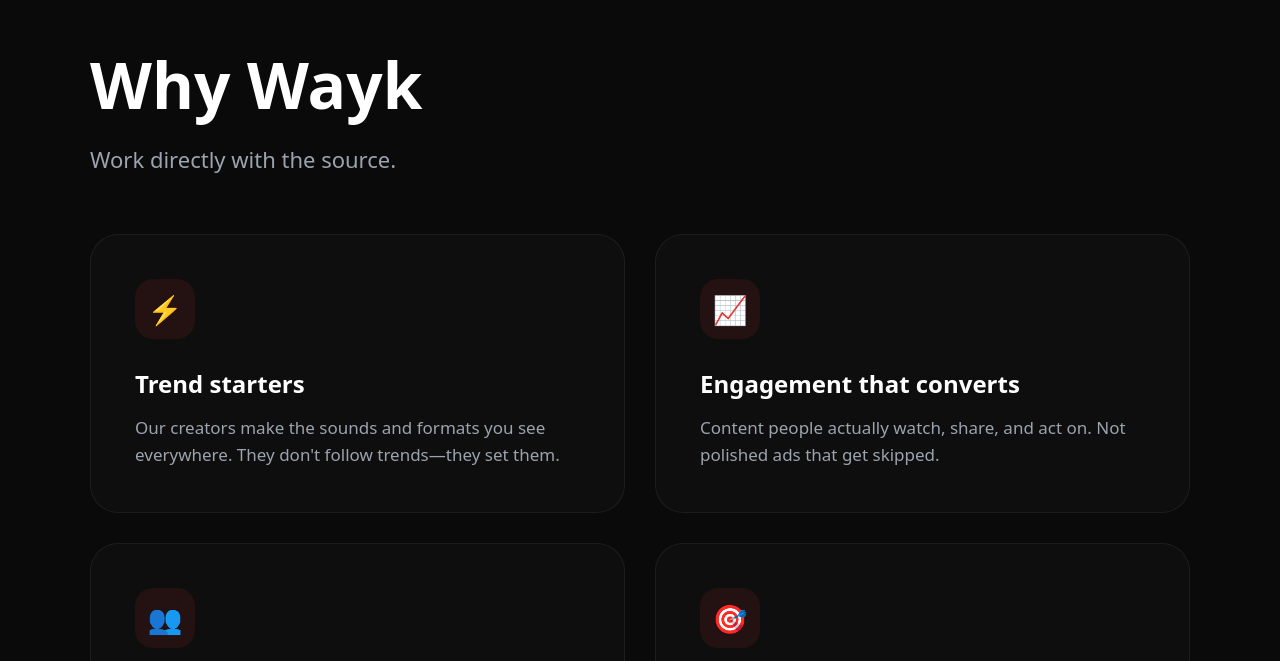
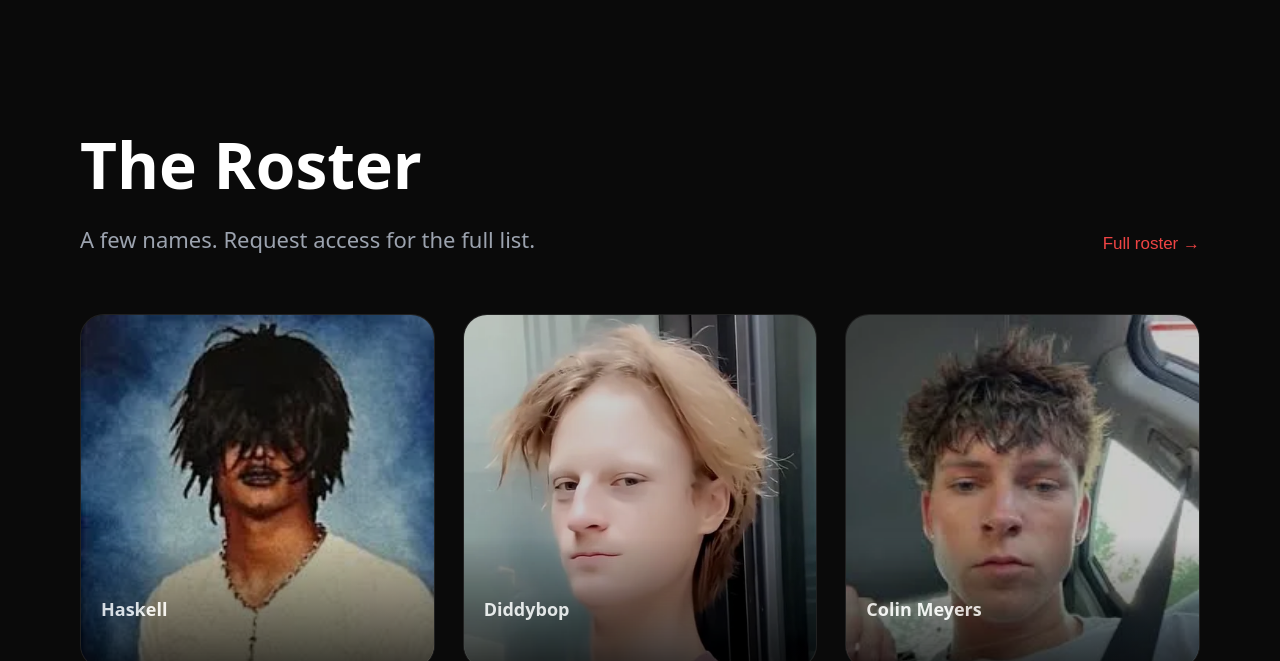
Before and after one commit to waykmarketing/wayk-website, a React (Vite) app: page / in a window 1280 px wide. Shown: the part 819-1480 px from the top of the page. Built offline with nearby package versions, Linux system fonts and the light colour scheme.

Commit message:
Update App.jsx

```diff
--- a/src/App.jsx
+++ b/src/App.jsx
@@ -91,27 +91,7 @@
         </div>
       </section>
 
-      {/* Why Us */}
-      <section style={{ padding: isMobile ? "60px 20px" : "60px 80px 140px", overflow: "hidden" }}>
-        <div style={{ maxWidth: 1100, margin: "0 auto" }}>
-          <h2 style={{ fontSize: isMobile ? 40 : 64, fontWeight: 700, marginBottom: 16, textAlign: isMobile ? "center" : "left" }}>Why Wayk</h2>
-          <p style={{ fontSize: isMobile ? 18 : 22, color: "#9ca3af", marginBottom: isMobile ? 40 : 60, textAlign: isMobile ? "center" : "left" }}>Work directly with the source.</p>
-          <div style={{ display: "grid", gridTemplateColumns: isMobile ? "1fr" : "1fr 1fr", gap: isMobile ? 20 : 30 }}>
-            {[
-              { icon: "⚡", title: "Trend starters", desc: "Our creators make the sounds and formats you see everywhere. They don't follow trends—they set them." },
-              { icon: "📈", title: "Engagement that converts", desc: "Content people actually watch, share, and act on. Not polished ads that get skipped." },
-              { icon: "👥", title: "Major metro reach", desc: "Strong audiences in LA, NYC, Miami and other key markets where culture happens." },
-              { icon: "🎯", title: "Direct communication", desc: "No account managers or layers. You talk to us, we handle the rest." }
-            ].map((f, i) => (
-              <div key={i} style={{ padding: isMobile ? 28 : 44, borderRadius: isMobile ? 20 : 28, backgroundColor: "rgba(255,255,255,0.02)", border: "1px solid rgba(255,255,255,0.06)" }}>
-                <div style={{ width: isMobile ? 50 : 60, height: isMobile ? 50 : 60, borderRadius: isMobile ? 14 : 18, backgroundColor: "rgba(220,38,38,0.1)", display: "flex", alignItems: "center", justifyContent: "center", marginBottom: isMobile ? 20 : 28, fontSize: isMobile ? 24 : 28 }}>{f.icon}</div>
-                <h3 style={{ fontSize: isMobile ? 20 : 24, fontWeight: 600, marginBottom: isMobile ? 10 : 14 }}>{f.title}</h3>
-                <p style={{ color: "#9ca3af", fontSize: isMobile ? 15 : 17, lineHeight: 1.6 }}>{f.desc}</p>
-              </div>
-            ))}
-          </div>
-        </div>
-      </section>
+
 
       {/* Roster */}
       <section ref={rosterRef} style={{ padding: isMobile ? "60px 20px" : "140px 80px", overflow: "hidden" }}>
@@ -293,8 +273,13 @@
       <footer style={{ padding: isMobile ? "40px 20px" : "50px 80px", borderTop: "1px solid rgba(255,255,255,0.05)", overflow: "hidden" }}>
         <div style={{ maxWidth: 1100, margin: "0 auto", display: "flex", flexDirection: isMobile ? "column" : "row", justifyContent: "space-between", alignItems: "center", gap: isMobile ? 20 : 0 }}>
           <img src="/images/W wayk.png" alt="Wayk" style={{ height: isMobile ? 60 : 80 }} />
-          <div style={{ color: "#9ca3af", fontSize: isMobile ? 14 : 15 }}>📍 LA • NYC • Miami</div>
-          <a href="mailto:marketing@wayktalent.com" style={{ color: "#9ca3af", fontSize: isMobile ? 48 : 60, textDecoration: "none", lineHeight: 1 }}>✉️</a>
+          <div style={{ color: "#9ca3af", fontSize: isMobile ? 14 : 15 }}>LA • NYC • Miami</div>
+          <a href="mailto:marketing@wayktalent.com" style={{ color: "#9ca3af", fontSize: isMobile ? 48 : 60, textDecoration: "none", lineHeight: 1, display: "flex", alignItems: "center" }}>
+            <svg width={isMobile ? 48 : 60} height={isMobile ? 48 : 60} viewBox="0 0 24 24" fill="none" stroke="currentColor" strokeWidth="1.5" strokeLinecap="round" strokeLinejoin="round">
+              <rect x="2" y="4" width="20" height="16" rx="2"/>
+              <path d="M22 6L12 13L2 6"/>
+            </svg>
+          </a>
         </div>
         <div style={{ maxWidth: 1100, margin: "40px auto 0", paddingTop: isMobile ? 24 : 40, borderTop: "1px solid rgba(255,255,255,0.05)", textAlign: "center", fontSize: isMobile ? 12 : 14, color: "#4b5563" }}>© 2025 Wayk Talent</div>
       </footer>
```
